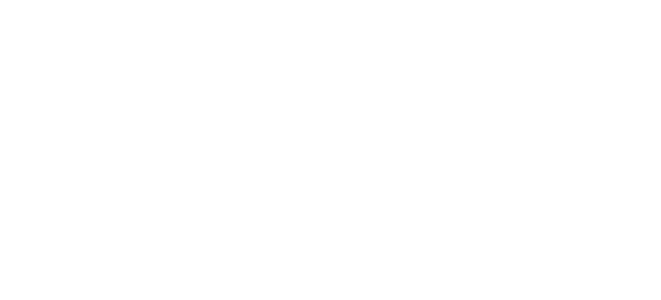
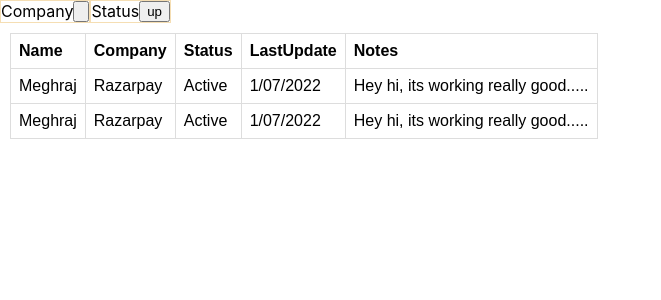
Before and after one commit to handsome-me/AdminPanel, a React (Create React App) app: page / in a window 1280 px wide. Shown: the top 300 px of the page, without its empty margins (0-661 px from the left). Built offline with nearby package versions, Linux system fonts and the light colour scheme.

Commit message:
table schema (ts) created with constant data

```diff
--- a/src/App.css
+++ b/src/App.css
@@ -1,11 +1,7 @@
 .App {
-  text-align: center;
+
 }
 
-.App-logo {
-  height: 40vmin;
-  pointer-events: none;
-}
 
 @media (prefers-reduced-motion: no-preference) {
   .App-logo {
@@ -14,14 +10,14 @@
 }
 
 .App-header {
-  background-color: #282c34;
+  /* background-color: #282c34;
   min-height: 100vh;
   display: flex;
   flex-direction: column;
   align-items: center;
   justify-content: center;
   font-size: calc(10px + 2vmin);
-  color: white;
+  color: white; */
 }
 
 .App-link {
--- a/src/App.tsx
+++ b/src/App.tsx
@@ -1,12 +1,39 @@
 import React from 'react';
 import logo from './logo.svg';
 import './App.css';
+import Table from './Components/Table/Table';
+const tableHeaders=["Name","Company","Status","LastUpdate","Notes"];
 
-function App() {
+interface TableData{
+  Name:string,
+  Company:string,
+  Status:"Active" | "Closed",
+  LastUpdate:string,
+  Notes:string
+};
+
+const tableData:TableData[]=[{
+  Name:"Meghraj",
+  Company:"Razarpay",
+  Status:"Active",
+  LastUpdate:"1/07/2022",
+  Notes:"Hey hi, its working really good....."
+},{
+  Name:"Meghraj",
+  Company:"Razarpay",
+  Status:"Active",
+  LastUpdate:"1/07/2022",
+  Notes:"Hey hi, its working really good....."
+}];
+
+function App(){
   return (
     <div className="App">
       <header className="Admin Panel">
-
+       <Table
+       tableHeaders={tableHeaders}
+       tableData={tableData}
+       ></Table>
       </header>
     </div>
   );
--- /dev/null
+++ b/src/Components/Table/Table.css
@@ -0,0 +1,34 @@
+
+.table{
+    font-family: arial, sans-serif;
+    border-collapse: collapse;
+
+    margin:10px;
+  }
+
+  .table td, th {
+    border: 1px solid #dddddd;
+    text-align: left;
+    padding: 8px;
+  }
+
+  .tabler tr:nth-child(even) {
+    background-color: #dddddd;
+  }
+
+.table-row{
+
+}
+
+.table-column{
+
+}
+
+.table-filter-box{
+  display:flex;
+  border:1px solid wheat;
+}
+.flex-row{
+  display:flex;
+
+}
--- a/src/Components/Table/Table.tsx
+++ b/src/Components/Table/Table.tsx
@@ -1,20 +1,54 @@
 import React, { memo } from 'react';
+import './Table.css';
 
 
-interface Props{
+interface TableData{
+    Name:string,
+    Company:string,
+    Status:"Active" | "Closed",
+    LastUpdate:string,
+    Notes:string
+};
+
+interface Props {
     tableHeaders:string[],
-
+    tableData:TableData[]
 }
 
-const Table = memo(({tableHeaders}:Props) => {
+
+
+const Table = memo(({tableHeaders,tableData}:Props)=>{
+
+
     return (
         <div>
-          <table>
+            <div className='flex-row'>
+             <div className='table-filter-box'>Company
+             <button></button>
+             </div>
+             <div className='table-filter-box'>
+                 Status
+                 <button>up</button>
+             </div>
+            </div>
+          <table className='table'>
              <tr>
              {tableHeaders.map((header)=>{
-                 return <td>{header}</td>
+                 return <th>{header}</th>
              })}
              </tr>
+
+             {
+             tableData.map((data:any)=>{
+                const keys:any=Object.keys(data);
+                const rowData:any=[];
+                for(let i=0;i<keys.length;i++){
+                   rowData.push(<td>{data[keys[i]]}</td>);
+                }
+                return <tr>{rowData}</tr>
+             })
+
+             }
           </table>
         </div>
     );
```
